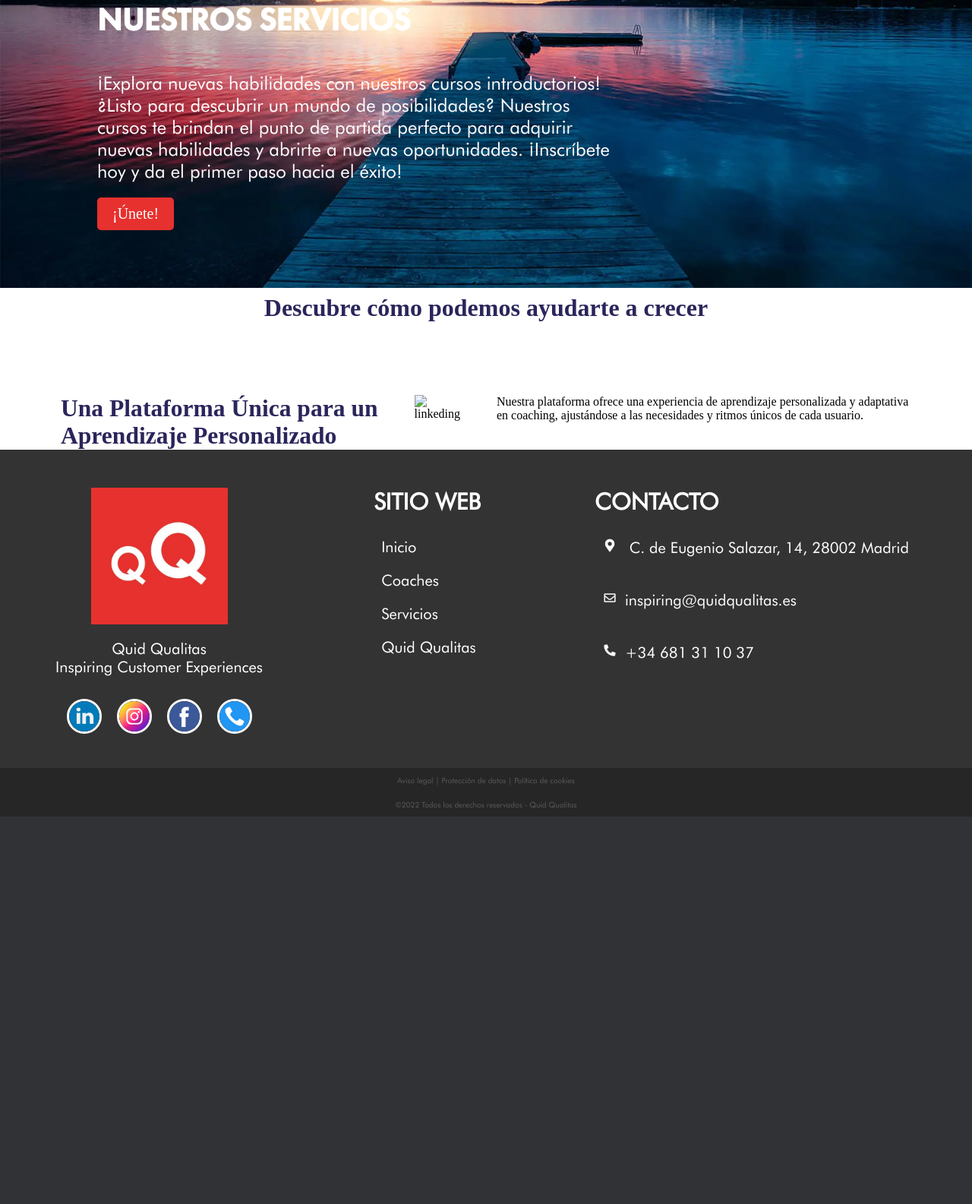
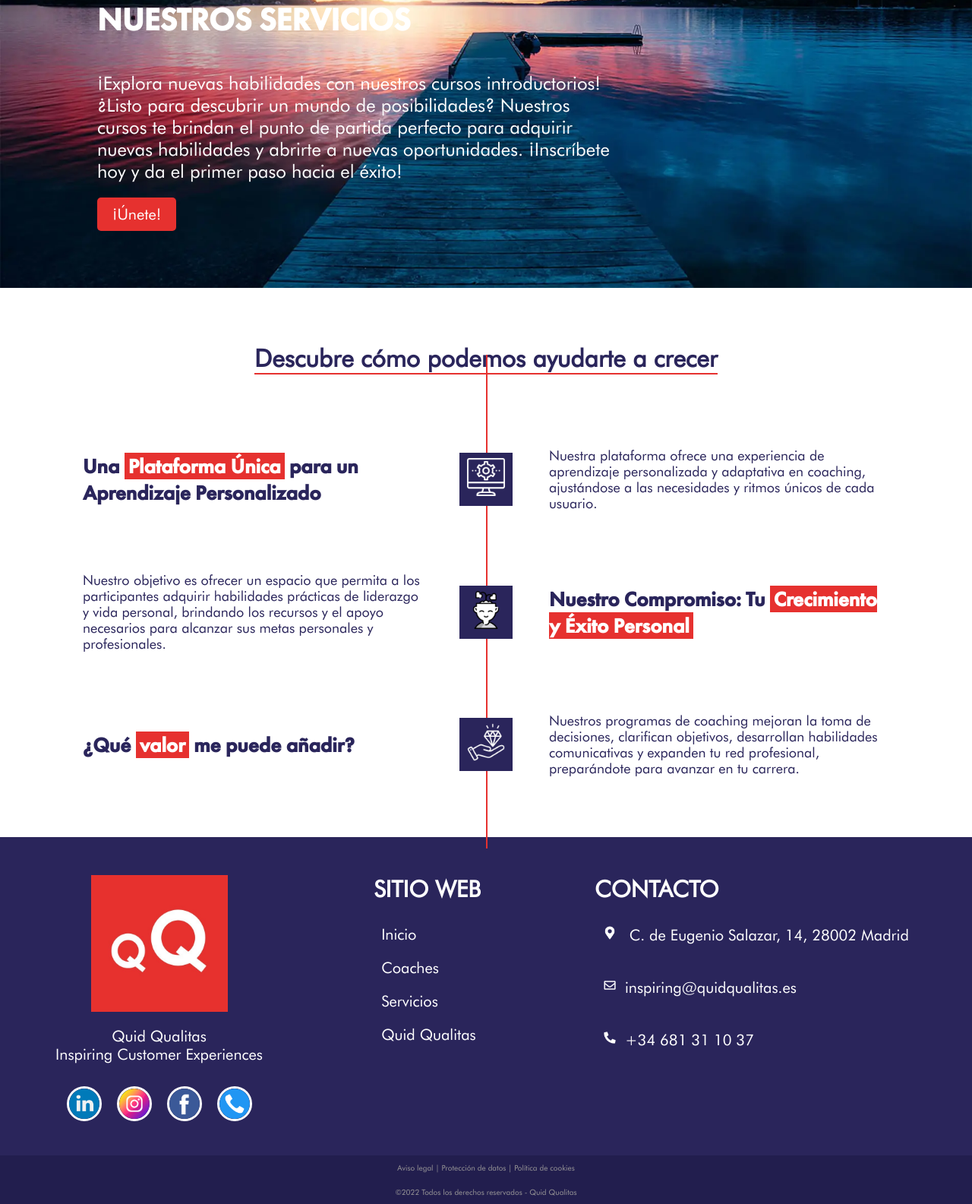
Before and after one commit to rubiocelia/QQservicios, a PHP site: page / in a window 1280 px wide. Shown: the part 341-1926 px from the top of the page at 76% size. Before the commit the page ends 1416 px from the top, so only its background shows below. Run offline with PHP 8.4, Linux system fonts and the light colour scheme.

Commit message:
lanfing page cambiada

```diff
--- a/src/estilos/css/index.css
+++ b/src/estilos/css/index.css
@@ -36,6 +36,7 @@
 }
 
 .parrfInicial {
+  font-family: var(--texto);
   color: white;
   margin-left: 10%;
   margin-top: 15em;
@@ -76,9 +77,22 @@
 }
 
 .info {
-  margin-top: 4em;
+  font-family: var(--texto);
+  margin-top: 8em;
   display: flex;
   flex-direction: column;
+  align-items: center;
+}
+
+.linea-vertical {
+  height: calc(
+    100% - 150px
+  ); /* Ajusta esto según el margen y la altura del h1 */
+  width: 2px;
+  background-color: var(--rojoQQ);
+  position: absolute;
+  left: 50%;
+  top: 50.5em;
 }
 
 .info h1 {
@@ -86,6 +100,7 @@
   text-align: center;
   font-size: 32px;
   margin-bottom: 3em;
+  border-bottom: 2px solid var(--rojoQQ);
 }
 
 .fila {
@@ -93,9 +108,48 @@
   flex-direction: row;
   gap: 3em;
   margin: 0 5em;
+  margin-bottom: 5em;
+  justify-content: center;
+  align-items: center;
+  position: relative; /* Importante para el posicionamiento correcto */
 }
 
 .cuad1 {
   color: var(--azulQQ);
   font-size: 27px;
+  font-family: var(--titulo);
+  width: 40%;
 }
+
+.cuad2 {
+  background-color: var(--azulQQ);
+  color: var(--azulQQ);
+  font-size: 27px;
+  width: 70px;
+  height: 70px;
+  text-align: center;
+  align-content: center;
+}
+
+.cuad3 {
+  color: var(--azulQQ);
+  font-size: 18px;
+  font-family: var(--texto);
+  width: 40%;
+}
+
+.subAzul {
+  background-color: var(--azulQQ);
+  color: white;
+}
+
+.subRojo {
+  background-color: var(--rojoQQ);
+  color: white;
+  padding: 0 5px;
+}
+
+.icono {
+  width: 50px;
+  height: auto;
+}
--- a/src/estilos/css/menuFooter.css
+++ b/src/estilos/css/menuFooter.css
@@ -128,7 +128,7 @@ nav {
 .footer {
   font-family: var(--texto);
   font-size: 20px;
-  background: #333;
+  background: var(--azulQQ);
   color: white;
   font-family: var(--texto);
   padding-top: 50px;
@@ -217,8 +217,8 @@ nav {
 }
 
 .footer-bottom p {
-  background-color: #262626;
-  color: #5c5c5c;
+  background-color: #221e4e;
+  color: #9a9898;
   font-family: var(--texto);
   text-align: center;
   padding: 1em 0;
@@ -226,8 +226,7 @@ nav {
 }
 
 .footer-bottom a {
-  background-color: #262626;
-  color: #5c5c5c;
+  color: #9a9898;
   font-family: var(--texto);
   text-align: center;
   padding: 1em 0;
--- a/src/index.php
+++ b/src/index.php
@@ -24,16 +24,46 @@
         </div>
         <div class="info">
             <h1>Descubre cómo podemos ayudarte a crecer</h1>
+            <div class="linea-vertical"></div>
             <div class="fila">
                 <div class="cuad1">
-                    <h3>Una Plataforma Única para un Aprendizaje Personalizado</h3>
+                    <h4>Una <span class="subRojo">Plataforma Única</span> para un Aprendizaje Personalizado</h4>
                 </div>
                 <div class="cuad2">
-                    <img class="" src="" alt="linkeding">
+                    <img class="icono" src="../src/archivos/index/ajustes.png" alt="linkedin">
                 </div>
                 <div class="cuad3">
                     <p>Nuestra plataforma ofrece una experiencia de aprendizaje personalizada y adaptativa en coaching,
                         ajustándose a las necesidades y ritmos únicos de cada usuario.</p>
+                </div>
+            </div>
+
+            <div class="fila">
+                <div class="cuad3">
+                    <p>Nuestro objetivo es ofrecer un espacio que permita a los participantes adquirir habilidades
+                        prácticas de liderazgo y vida personal, brindando los recursos y el apoyo necesarios para
+                        alcanzar sus metas personales y profesionales.</p>
+                </div>
+                <div class="cuad2">
+                    <img class="icono" src="../src/archivos/index/auto-crecimiento.png" alt="linkedin">
+                </div>
+                <div class="cuad1">
+                    <h4>Nuestro Compromiso: Tu <span class="subRojo">Crecimiento y Éxito Personal</span></h4>
+
+                </div>
+            </div>
+
+            <div class="fila">
+                <div class="cuad1">
+                    <h4>¿Qué <span class="subRojo">valor</span> me puede añadir?</h4>
+                </div>
+                <div class="cuad2">
+                    <img class="icono" src="../src/archivos/index/valor.png" alt="linkedin">
+                </div>
+                <div class="cuad3">
+                    <p>Nuestros programas de coaching mejoran la toma de decisiones, clarifican objetivos, desarrollan
+                        habilidades comunicativas y expanden tu red profesional, preparándote para avanzar en tu
+                        carrera.</p>
                 </div>
             </div>
         </div>
```
Also changed, not shown: src/archivos/index/ajustes.png (added), src/archivos/index/auto-crecimiento.png (added), src/archivos/index/valor.png (added).
